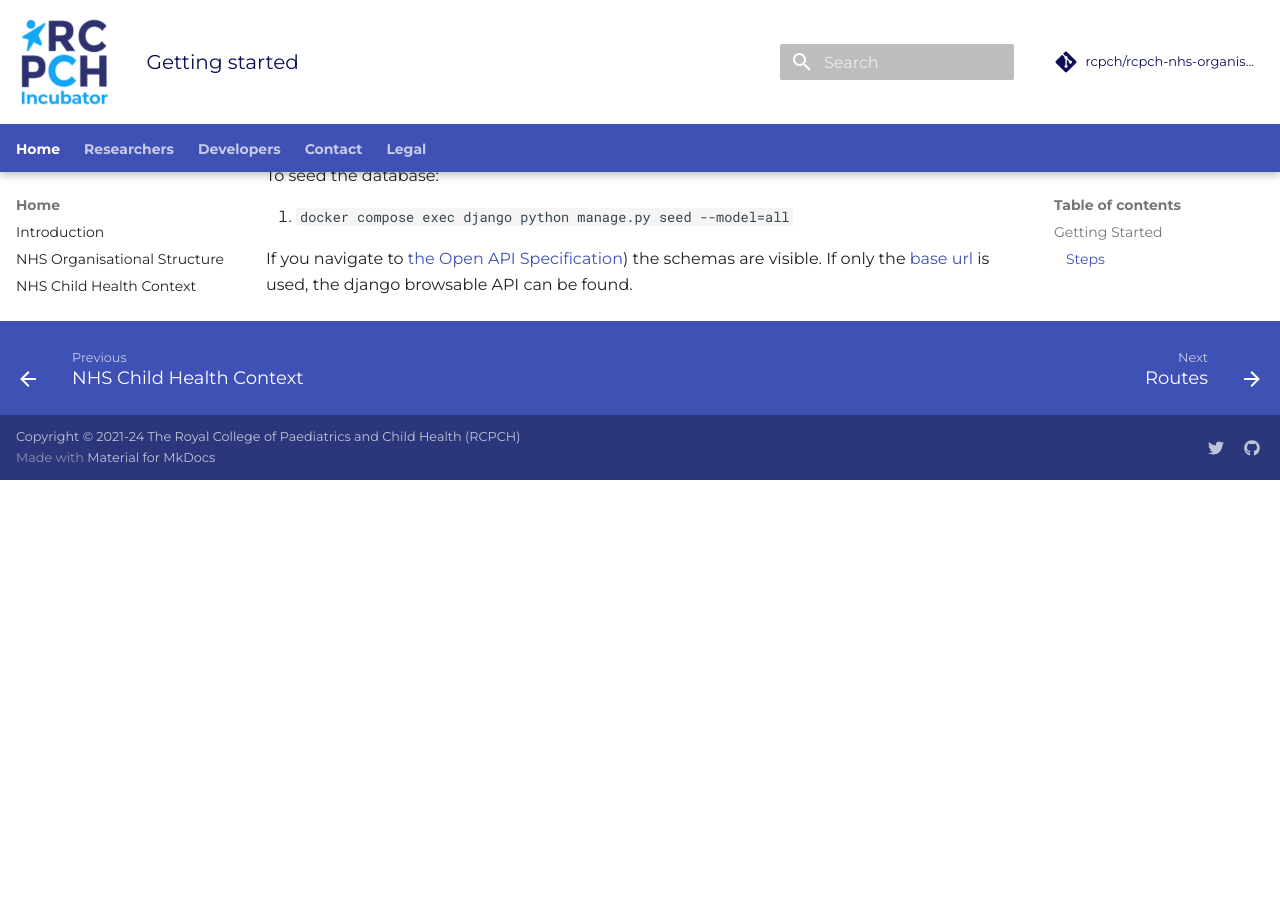
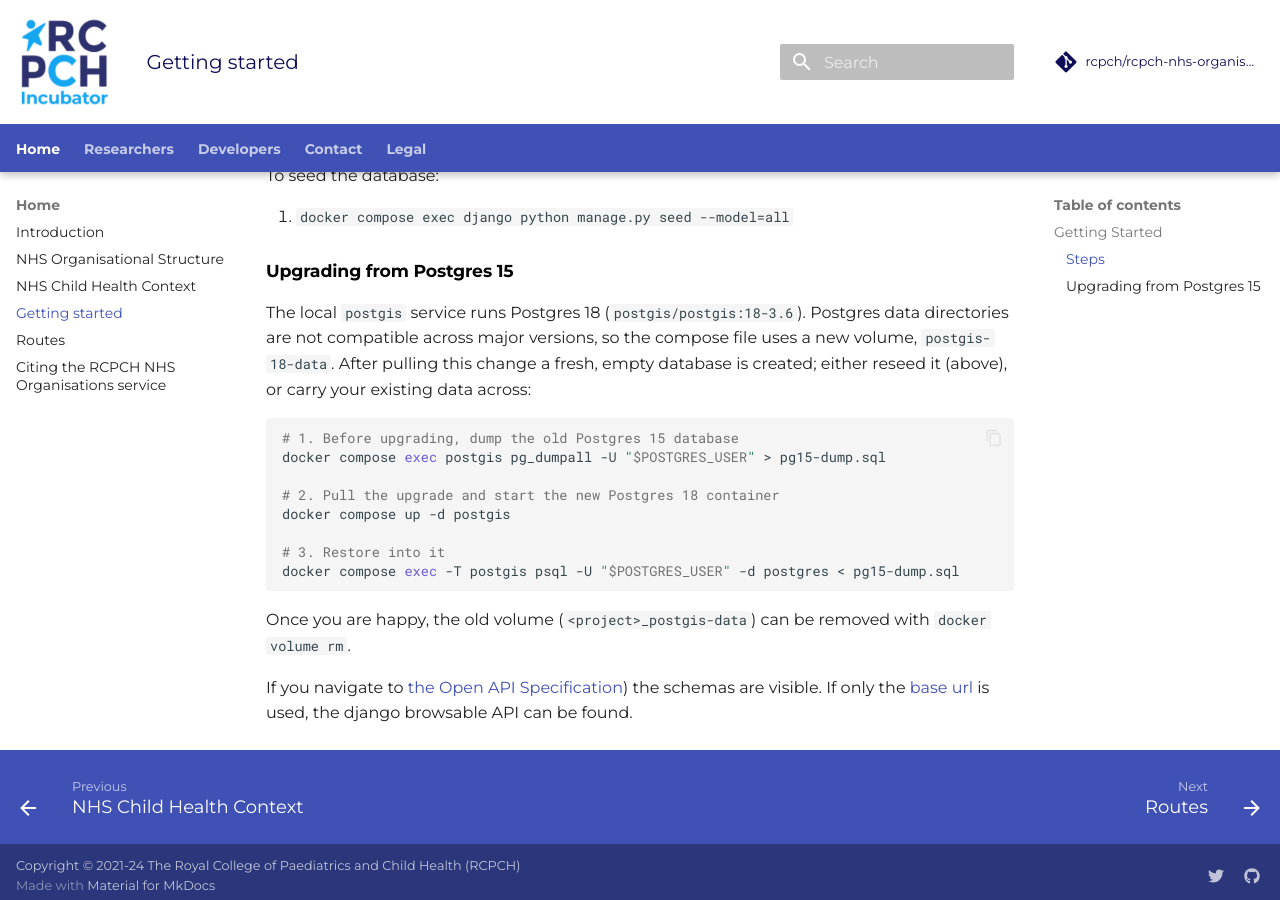
Before and after one commit to rcpch/rcpch-nhs-organisations, an MkDocs documentation site: the page built from documentation/docs/home/getting-started.md, in a window 1280 px wide and 900 px high, scrolled down 861 px. Built offline with MkDocs 1.6.1 and Material for MkDocs 9.7.7, drawn with Linux system fonts in a browser that asks for light colours; comment, search, counter and statistics services are not loaded; before the commit the page ends 1341 px from its top, so only the background shows below that.

Commit message:
Upgrade local PostGIS to Postgres 18 (postgis/postgis:18-3.6)
Postgres 18 images store data under /var/lib/postgresql/18/docker, so the
volume now mounts at /var/lib/postgresql. A new volume name
(postgis-18-data) keeps the 18 server away from existing Postgres 15 data.
Adds dump/restore upgrade notes to getting-started.

Co-Authored-By: Claude Opus 5.5 <noreply@anthropic.com>
Claude-Session: https://claude.ai/code/session_01NGfsM7KekZLo32aAC1nPK4

````diff
--- a/documentation/docs/home/getting-started.md
+++ b/documentation/docs/home/getting-started.md
@@ -32,4 +32,21 @@ To seed the database:
 
 1. `docker compose exec django python manage.py seed --model=all`
 
+### Upgrading from Postgres 15
+
+The local `postgis` service runs Postgres 18 (`postgis/postgis:18-3.6`). Postgres data directories are not compatible across major versions, so the compose file uses a new volume, `postgis-18-data`. After pulling this change a fresh, empty database is created; either reseed it (above), or carry your existing data across:
+
+```bash
+# 1. Before upgrading, dump the old Postgres 15 database
+docker compose exec postgis pg_dumpall -U "$POSTGRES_USER" > pg15-dump.sql
+
+# 2. Pull the upgrade and start the new Postgres 18 container
+docker compose up -d postgis
+
+# 3. Restore into it
+docker compose exec -T postgis psql -U "$POSTGRES_USER" -d postgres < pg15-dump.sql
+```
+
+Once you are happy, the old volume (`<project>_postgis-data`) can be removed with `docker volume rm`.
+
 If you navigate to [the Open API Specification](https://rcpch-nhs-organisations.azurewebsites.net/swagger-ui/)) the schemas are visible. If only the [base url](https://rcpch-nhs-organisations.azurewebsites.net/) is used, the django browsable API can be found.
````
Also changed, not shown: docker-compose.yml (+7 -3 lines).
